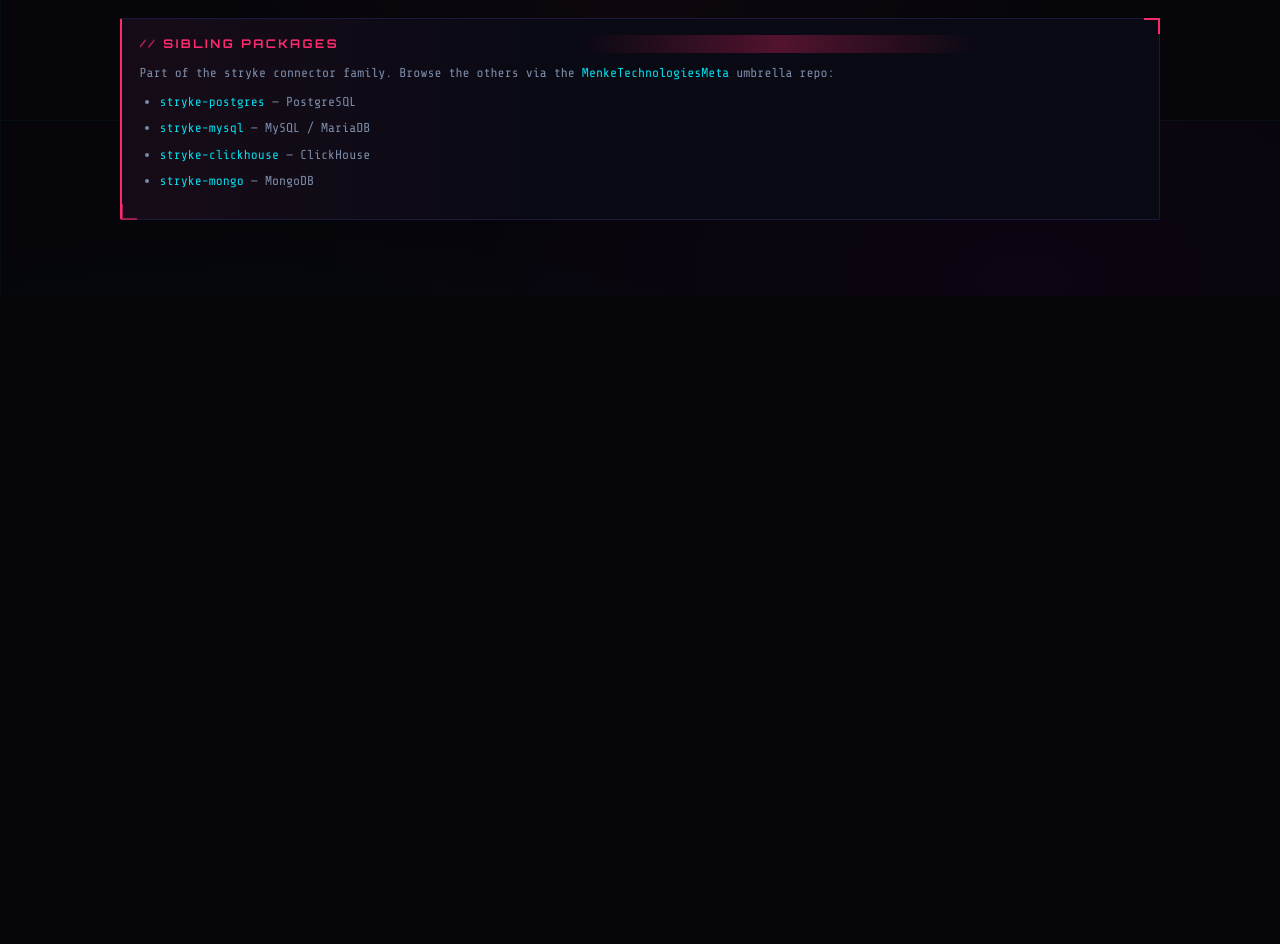
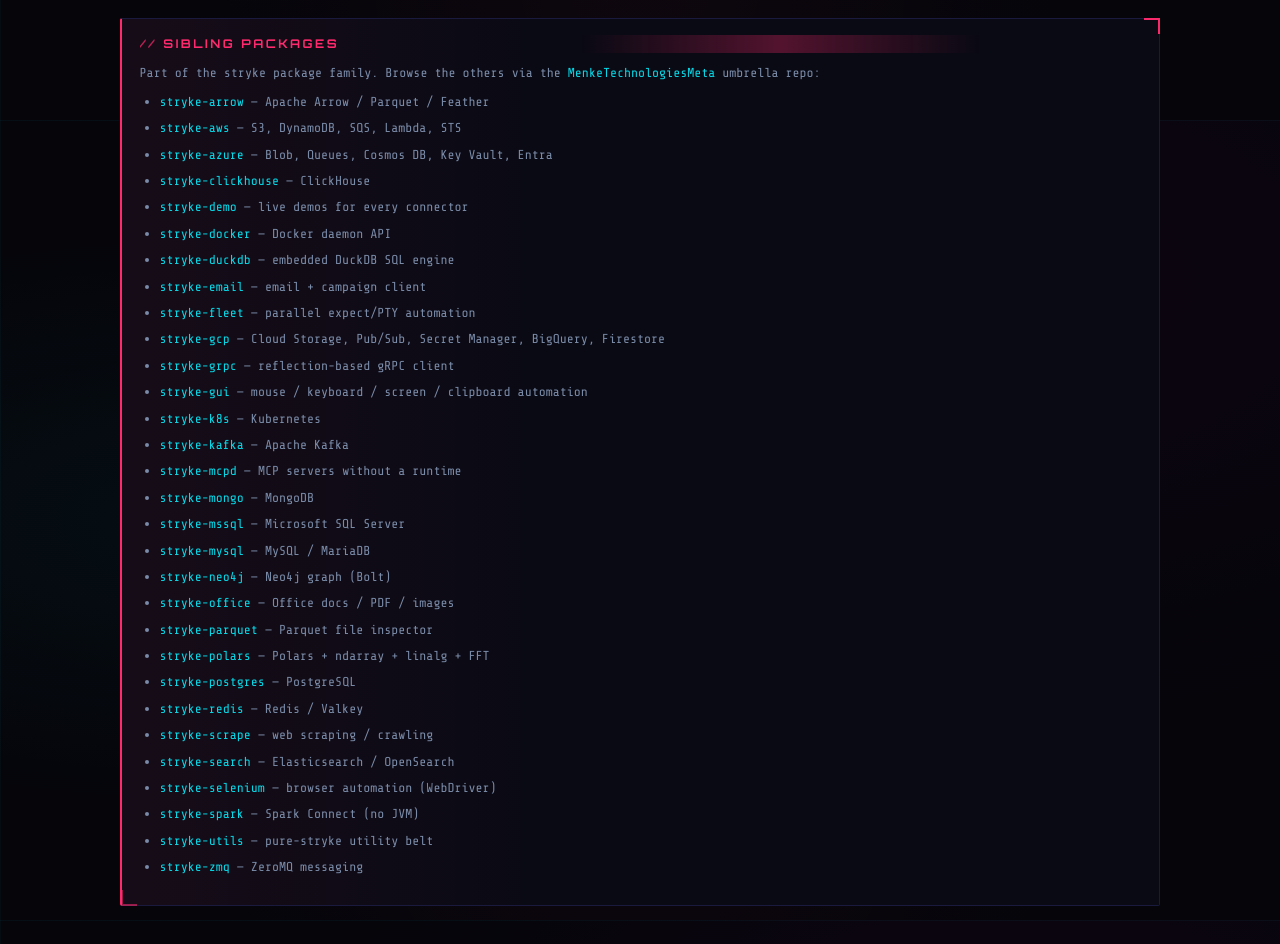
Before and after one commit to MenkeTechnologies/stryke-scylla, a plain HTML site: page docs/index.html in a window 1280 px wide. Shown: the part 1480-2424 px from the top of the page. Before the commit the page ends 1776 px from the top, so only its background shows below. Drawn offline with nearby package versions, Linux system fonts and the light colour scheme.

Commit message:
docs: reconcile Sibling packages list to full stryke family (self-excluded)

```diff
--- a/docs/index.html
+++ b/docs/index.html
@@ -111,12 +111,38 @@
 
       <section class="tutorial-section">
         <h2>Sibling packages</h2>
-        <p>Part of the stryke connector family. Browse the others via the <a href="https://github.com/MenkeTechnologies/MenkeTechnologiesMeta" target="_blank" rel="noopener noreferrer">MenkeTechnologiesMeta</a> umbrella repo:</p>
+        <p>Part of the stryke package family. Browse the others via the <a href="https://github.com/MenkeTechnologies/MenkeTechnologiesMeta" target="_blank" rel="noopener noreferrer">MenkeTechnologiesMeta</a> umbrella repo:</p>
         <ul>
-          <li><a href="https://github.com/MenkeTechnologies/stryke-postgres" target="_blank" rel="noopener noreferrer">stryke-postgres</a> — PostgreSQL</li>
-          <li><a href="https://github.com/MenkeTechnologies/stryke-mysql" target="_blank" rel="noopener noreferrer">stryke-mysql</a> — MySQL / MariaDB</li>
-          <li><a href="https://github.com/MenkeTechnologies/stryke-clickhouse" target="_blank" rel="noopener noreferrer">stryke-clickhouse</a> — ClickHouse</li>
-          <li><a href="https://github.com/MenkeTechnologies/stryke-mongo" target="_blank" rel="noopener noreferrer">stryke-mongo</a> — MongoDB</li>
+          <li><a href="https://github.com/MenkeTechnologies/stryke-arrow" target="_blank" rel="noopener noreferrer">stryke-arrow</a> &mdash; Apache Arrow / Parquet / Feather</li>
+          <li><a href="https://github.com/MenkeTechnologies/stryke-aws" target="_blank" rel="noopener noreferrer">stryke-aws</a> &mdash; S3, DynamoDB, SQS, Lambda, STS</li>
+          <li><a href="https://github.com/MenkeTechnologies/stryke-azure" target="_blank" rel="noopener noreferrer">stryke-azure</a> &mdash; Blob, Queues, Cosmos DB, Key Vault, Entra</li>
+          <li><a href="https://github.com/MenkeTechnologies/stryke-clickhouse" target="_blank" rel="noopener noreferrer">stryke-clickhouse</a> &mdash; ClickHouse</li>
+          <li><a href="https://github.com/MenkeTechnologies/stryke-demo" target="_blank" rel="noopener noreferrer">stryke-demo</a> &mdash; live demos for every connector</li>
+          <li><a href="https://github.com/MenkeTechnologies/stryke-docker" target="_blank" rel="noopener noreferrer">stryke-docker</a> &mdash; Docker daemon API</li>
+          <li><a href="https://github.com/MenkeTechnologies/stryke-duckdb" target="_blank" rel="noopener noreferrer">stryke-duckdb</a> &mdash; embedded DuckDB SQL engine</li>
+          <li><a href="https://github.com/MenkeTechnologies/stryke-email" target="_blank" rel="noopener noreferrer">stryke-email</a> &mdash; email + campaign client</li>
+          <li><a href="https://github.com/MenkeTechnologies/stryke-fleet" target="_blank" rel="noopener noreferrer">stryke-fleet</a> &mdash; parallel expect/PTY automation</li>
+          <li><a href="https://github.com/MenkeTechnologies/stryke-gcp" target="_blank" rel="noopener noreferrer">stryke-gcp</a> &mdash; Cloud Storage, Pub/Sub, Secret Manager, BigQuery, Firestore</li>
+          <li><a href="https://github.com/MenkeTechnologies/stryke-grpc" target="_blank" rel="noopener noreferrer">stryke-grpc</a> &mdash; reflection-based gRPC client</li>
+          <li><a href="https://github.com/MenkeTechnologies/stryke-gui" target="_blank" rel="noopener noreferrer">stryke-gui</a> &mdash; mouse / keyboard / screen / clipboard automation</li>
+          <li><a href="https://github.com/MenkeTechnologies/stryke-k8s" target="_blank" rel="noopener noreferrer">stryke-k8s</a> &mdash; Kubernetes</li>
+          <li><a href="https://github.com/MenkeTechnologies/stryke-kafka" target="_blank" rel="noopener noreferrer">stryke-kafka</a> &mdash; Apache Kafka</li>
+          <li><a href="https://github.com/MenkeTechnologies/stryke-mcpd" target="_blank" rel="noopener noreferrer">stryke-mcpd</a> &mdash; MCP servers without a runtime</li>
+          <li><a href="https://github.com/MenkeTechnologies/stryke-mongo" target="_blank" rel="noopener noreferrer">stryke-mongo</a> &mdash; MongoDB</li>
+          <li><a href="https://github.com/MenkeTechnologies/stryke-mssql" target="_blank" rel="noopener noreferrer">stryke-mssql</a> &mdash; Microsoft SQL Server</li>
+          <li><a href="https://github.com/MenkeTechnologies/stryke-mysql" target="_blank" rel="noopener noreferrer">stryke-mysql</a> &mdash; MySQL / MariaDB</li>
+          <li><a href="https://github.com/MenkeTechnologies/stryke-neo4j" target="_blank" rel="noopener noreferrer">stryke-neo4j</a> &mdash; Neo4j graph (Bolt)</li>
+          <li><a href="https://github.com/MenkeTechnologies/stryke-office" target="_blank" rel="noopener noreferrer">stryke-office</a> &mdash; Office docs / PDF / images</li>
+          <li><a href="https://github.com/MenkeTechnologies/stryke-parquet" target="_blank" rel="noopener noreferrer">stryke-parquet</a> &mdash; Parquet file inspector</li>
+          <li><a href="https://github.com/MenkeTechnologies/stryke-polars" target="_blank" rel="noopener noreferrer">stryke-polars</a> &mdash; Polars + ndarray + linalg + FFT</li>
+          <li><a href="https://github.com/MenkeTechnologies/stryke-postgres" target="_blank" rel="noopener noreferrer">stryke-postgres</a> &mdash; PostgreSQL</li>
+          <li><a href="https://github.com/MenkeTechnologies/stryke-redis" target="_blank" rel="noopener noreferrer">stryke-redis</a> &mdash; Redis / Valkey</li>
+          <li><a href="https://github.com/MenkeTechnologies/stryke-scrape" target="_blank" rel="noopener noreferrer">stryke-scrape</a> &mdash; web scraping / crawling</li>
+          <li><a href="https://github.com/MenkeTechnologies/stryke-search" target="_blank" rel="noopener noreferrer">stryke-search</a> &mdash; Elasticsearch / OpenSearch</li>
+          <li><a href="https://github.com/MenkeTechnologies/stryke-selenium" target="_blank" rel="noopener noreferrer">stryke-selenium</a> &mdash; browser automation (WebDriver)</li>
+          <li><a href="https://github.com/MenkeTechnologies/stryke-spark" target="_blank" rel="noopener noreferrer">stryke-spark</a> &mdash; Spark Connect (no JVM)</li>
+          <li><a href="https://github.com/MenkeTechnologies/stryke-utils" target="_blank" rel="noopener noreferrer">stryke-utils</a> &mdash; pure-stryke utility belt</li>
+          <li><a href="https://github.com/MenkeTechnologies/stryke-zmq" target="_blank" rel="noopener noreferrer">stryke-zmq</a> &mdash; ZeroMQ messaging</li>
         </ul>
       </section>
 
```
